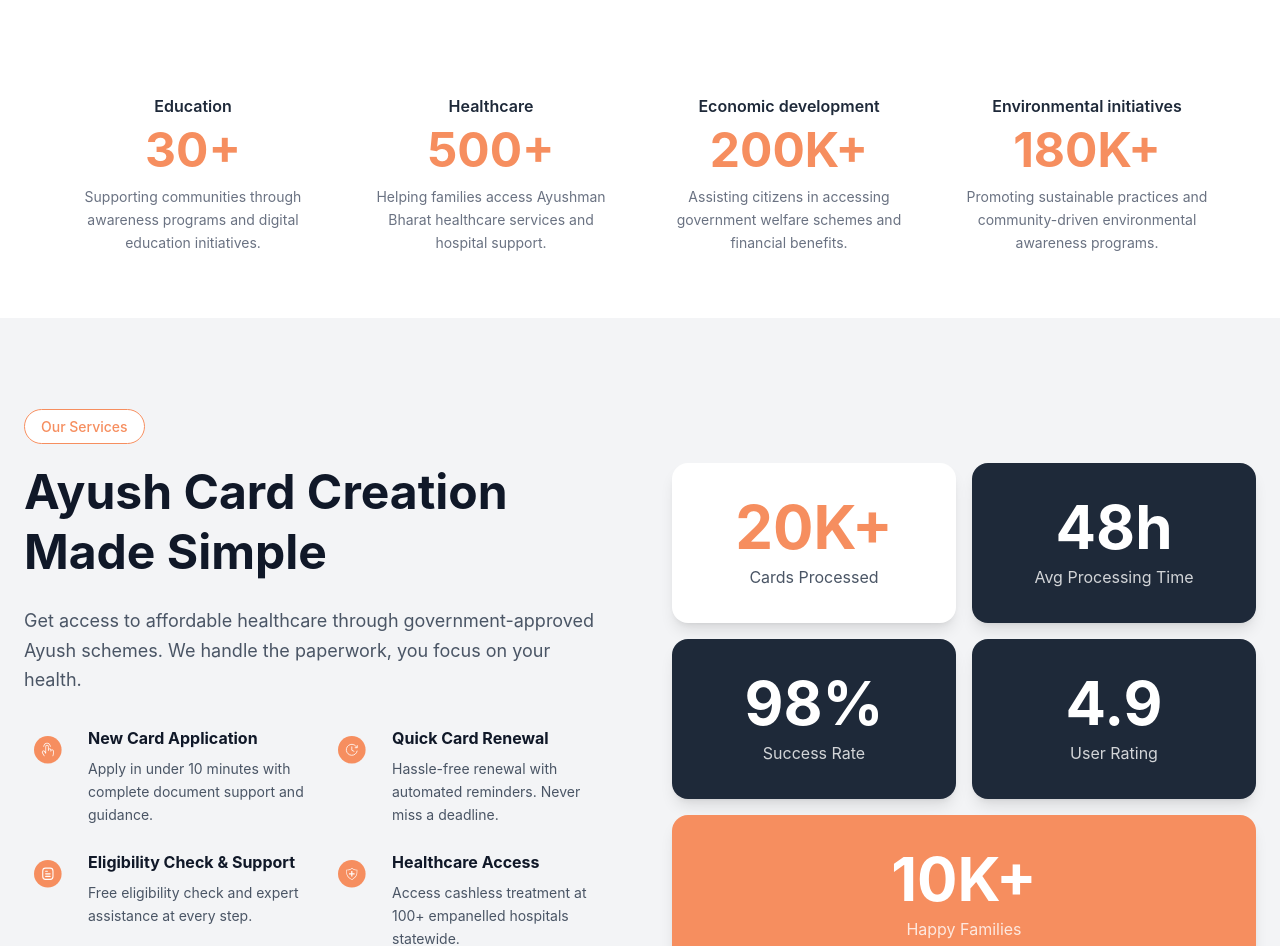
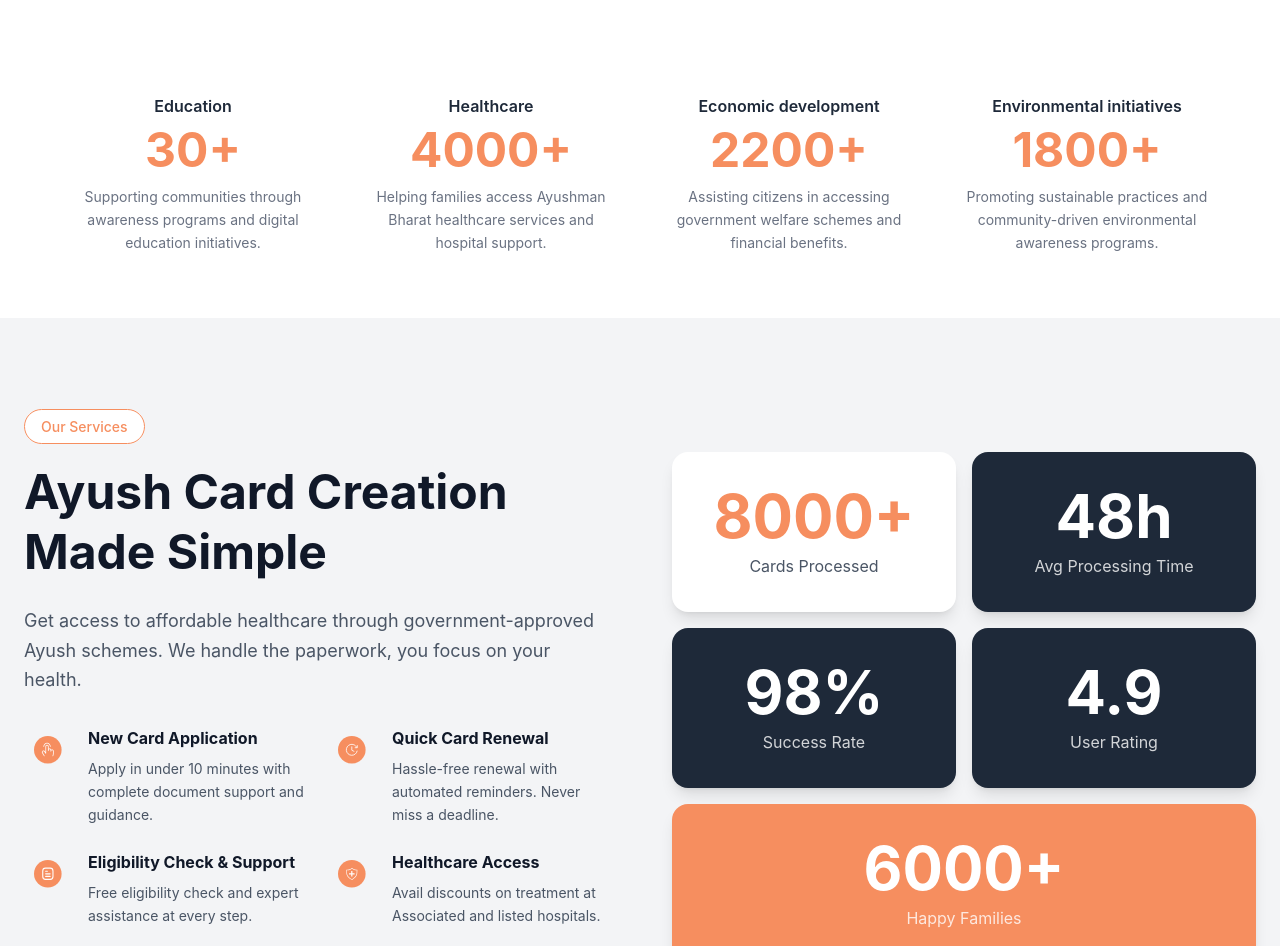
Before and after one commit to suhtechpvtltdbuisness-collab/Ayushcard_frontend, a React (Vite) app: page / in a window 1280 px wide. Shown: the part 1270-2216 px from the top of the page. Built offline with nearby package versions, Linux system fonts and the light colour scheme; no server answers.

Commit message:
some minor changes

```diff
--- a/src/components/sections/home/About.jsx
+++ b/src/components/sections/home/About.jsx
@@ -44,7 +44,7 @@
         <div className="p-4 rounded-2xl md:p-0">
           <h4 className="text-gray-800 font-semibold mb-2">Healthcare</h4>
           <h2 className="text-4xl md:text-5xl font-bold text-[#F68E5F] mb-3">
-            500+
+            4000+
           </h2>
           <p className="text-gray-500 text-sm leading-relaxed">
             Helping families access Ayushman Bharat healthcare services and hospital support.
@@ -56,7 +56,7 @@
             Economic development
           </h4>
           <h2 className="text-4xl md:text-5xl font-bold text-[#F68E5F] mb-3">
-            200K+
+            2200+
           </h2>
           <p className="text-gray-500 text-sm leading-relaxed">
             Assisting citizens in accessing government welfare schemes and financial benefits.
@@ -68,7 +68,7 @@
             Environmental initiatives
           </h4>
           <h2 className="text-4xl md:text-5xl font-bold text-[#F68E5F] mb-3">
-            180K+
+            1800+
           </h2>
           <p className="text-gray-500 text-sm leading-relaxed">
             Promoting sustainable practices and community-driven environmental awareness programs.
--- a/src/components/sections/home/Faqs.jsx
+++ b/src/components/sections/home/Faqs.jsx
@@ -23,7 +23,7 @@
       id: 1,
       question: "Who is eligible for the Ayush Card?",
       answer:
-        "The Ayush Ayush Card is available for individuals of all age groups.",
+        "The Ayush Ayush Card is available for person of all age groups.",
     },
     {
       id: 2,
@@ -147,11 +147,10 @@
                     setActiveCategory(cat.id);
                     setOpenFaq(null);
                   }}
-                  className={`flex items-center gap-3 px-5 py-3 md:py-4 rounded-xl text-sm font-semibold transition-all duration-200 whitespace-nowrap min-w-fit shadow-sm ${
-                    isActive
-                      ? "bg-[#F68E5F] text-white"
-                      : "bg-white text-gray-700 hover:bg-gray-50 hover:text-[#F68E5F]"
-                  }`}
+                  className={`flex items-center gap-3 px-5 py-3 md:py-4 rounded-xl text-sm font-semibold transition-all duration-200 whitespace-nowrap min-w-fit shadow-sm ${isActive
+                    ? "bg-[#F68E5F] text-white"
+                    : "bg-white text-gray-700 hover:bg-gray-50 hover:text-[#F68E5F]"
+                    }`}
                 >
                   <Icon className="w-4 h-4 shrink-0" />
                   {cat.label}
--- a/src/components/sections/home/ServicesSection.jsx
+++ b/src/components/sections/home/ServicesSection.jsx
@@ -31,14 +31,14 @@
       icon: "/service_img_4.svg",
       title: "Healthcare Access",
       description:
-        "Access cashless treatment at 100+ empanelled hospitals statewide.",
+        "Avail discounts on treatment at Associated and listed hospitals.",
     },
   ];
 
   const stats = [
     {
       id: 1,
-      value: "20K+",
+      value: "8000+",
       label: "Cards Processed",
       bgColor: "bg-white",
       textColor: "text-[#F68E5F]",
@@ -66,7 +66,7 @@
     },
     {
       id: 5,
-      value: "10K+",
+      value: "6000+",
       label: "Happy Families",
       bgColor: "bg-[#F68E5F]",
       textColor: "text-white",
```
